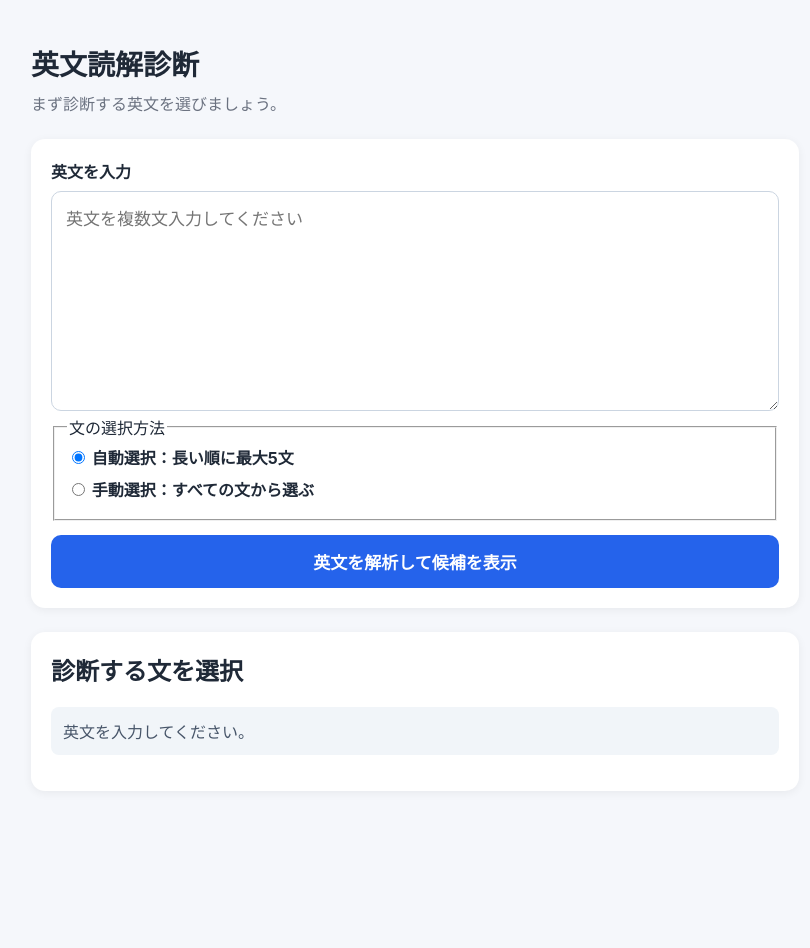
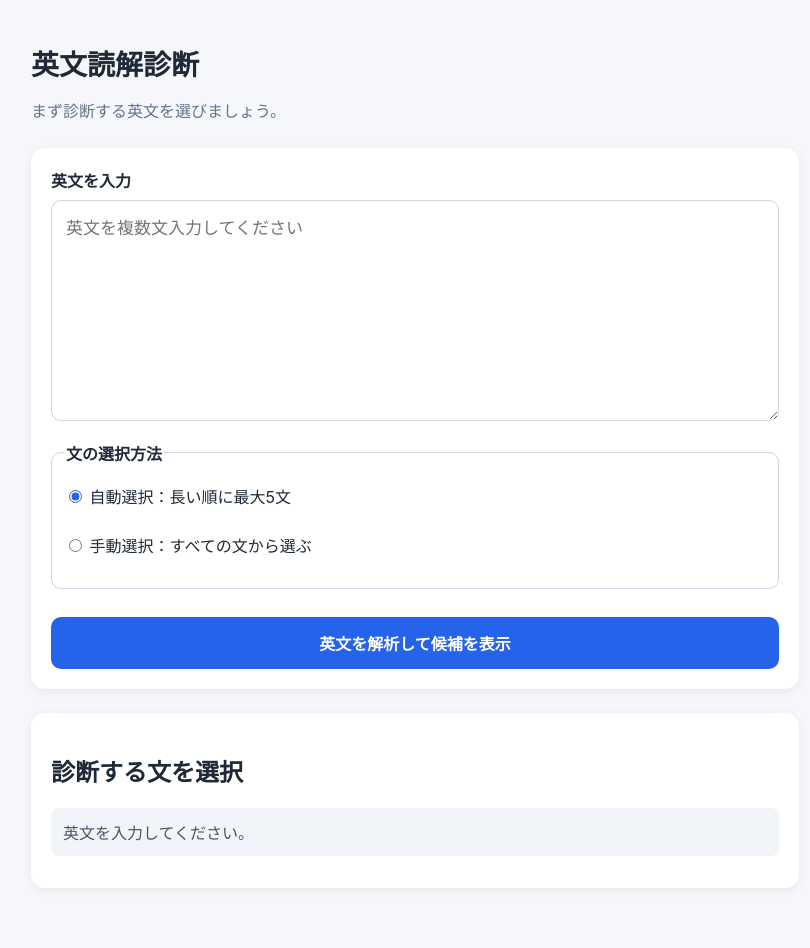
Before and after one commit to robhgien13-cloud/english-structure-analyzer, a Flask app: page / in a window 1280 px wide. Shown: the whole page, without its empty margins (225-1035 px from the left). Before the commit the page ends 740 px from the top, so only its background shows below. Run offline with Flask 3, Linux system fonts and the light colour scheme.

Commit message:
feat: implement automatic top-five and manual all-sentence selection UI

```diff
--- a/static/style.css
+++ b/static/style.css
@@ -1,84 +1 @@
-* {
-  box-sizing: border-box;
-}
-
-body {
-  margin: 0;
-  font-family: -apple-system, BlinkMacSystemFont, "Segoe UI", sans-serif;
-  background: #f5f7fb;
-  color: #1f2937;
-}
-
-.container {
-  max-width: 800px;
-  margin: 0 auto;
-  padding: 24px 16px 60px;
-}
-
-h1 {
-  margin-bottom: 8px;
-  font-size: 28px;
-}
-
-.subtitle {
-  margin-top: 0;
-  color: #6b7280;
-}
-
-.input-area,
-.result-area {
-  margin-top: 24px;
-  padding: 20px;
-  background: white;
-  border-radius: 14px;
-  box-shadow: 0 2px 10px rgba(0, 0, 0, 0.06);
-}
-
-label {
-  display: block;
-  margin-bottom: 8px;
-  font-weight: bold;
-}
-
-textarea {
-  width: 100%;
-  padding: 14px;
-  font-size: 17px;
-  line-height: 1.6;
-  border: 1px solid #cbd5e1;
-  border-radius: 10px;
-  resize: vertical;
-}
-
-button {
-  width: 100%;
-  margin-top: 14px;
-  padding: 14px;
-  border: none;
-  border-radius: 10px;
-  background: #2563eb;
-  color: white;
-  font-size: 17px;
-  font-weight: bold;
-  cursor: pointer;
-}
-
-button:active {
-  transform: scale(0.98);
-}
-
-.result-area h2 {
-  margin-top: 0;
-}
-
-#status {
-  padding: 12px;
-  background: #f1f5f9;
-  border-radius: 8px;
-  color: #475569;
-}
-
-#result {
-  margin-top: 16px;
-  line-height: 1.7;
-}
+*{box-sizing:border-box}body{margin:0;font-family:-apple-system,BlinkMacSystemFont,"Segoe UI",sans-serif;background:#f5f7fb;color:#1f2937}.container{max-width:800px;margin:auto;padding:24px 16px 60px}h1{margin-bottom:8px;font-size:28px}.subtitle{color:#64748b;line-height:1.6}.input-area,.result-area{margin-top:24px;padding:20px;background:white;border-radius:14px;box-shadow:0 2px 10px #0001}label{display:block;margin-bottom:8px;font-weight:600}textarea{width:100%;padding:14px;font-size:17px;line-height:1.6;border:1px solid #cbd5e1;border-radius:10px;resize:vertical}fieldset{border:1px solid #cbd5e1;border-radius:10px;margin:16px 0;padding:12px}legend{font-weight:700}.choice{font-weight:400;line-height:1.6;padding:8px 0}.choice input{accent-color:#2563eb}button{width:100%;margin-top:12px;padding:14px;border:0;border-radius:10px;background:#2563eb;color:white;font-size:16px;font-weight:600;cursor:pointer}button:disabled{opacity:.6}.sentence-choice{text-align:left;background:#f1f5f9;color:#1f2937;border:2px solid transparent;line-height:1.6;overflow-wrap:anywhere}.sentence-choice.selected{border-color:#2563eb;background:#dbeafe}#status{padding:12px;background:#f1f5f9;border-radius:8px;color:#475569}#result{margin-top:12px}#chosen{margin-top:20px;padding:14px;background:#eff6ff;border-radius:10px}#chosenText{line-height:1.7;overflow-wrap:anywhere}
```
